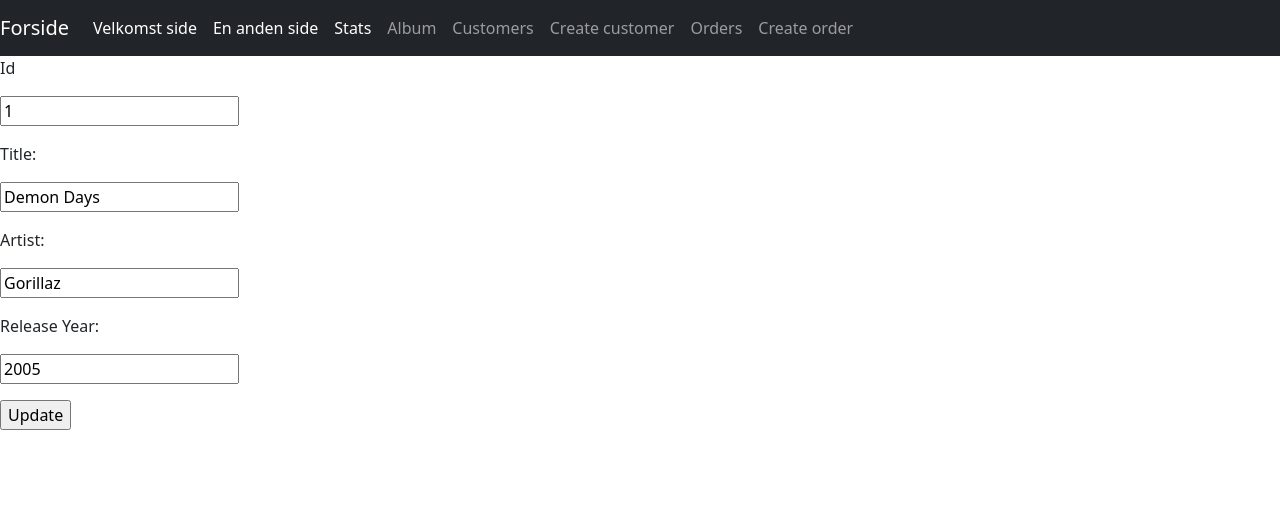
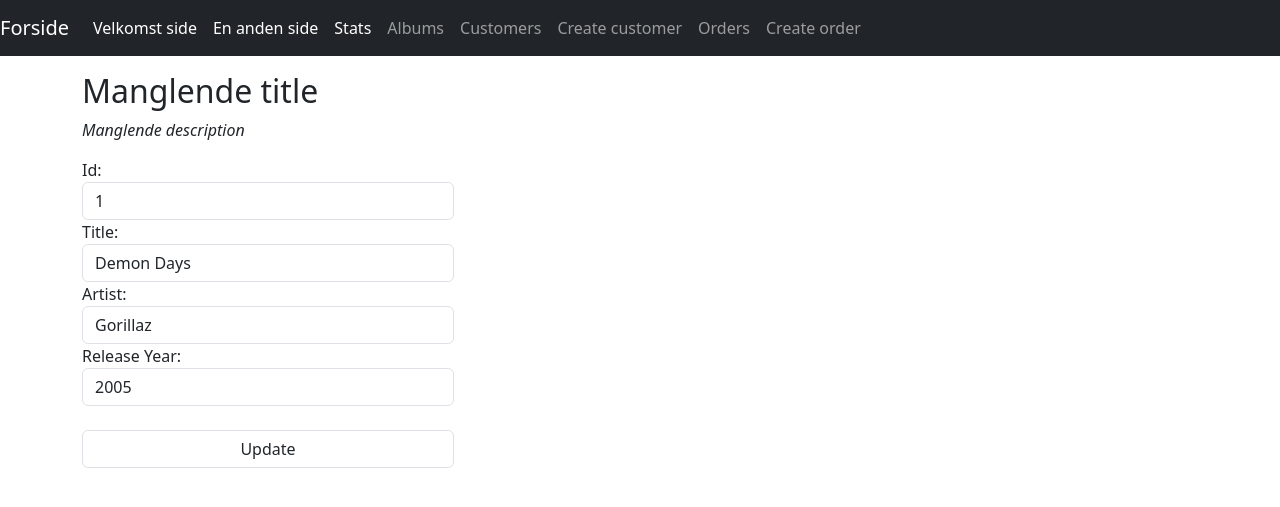
Before and after one commit to frodelindtner/FlaskFirstApp, a Flask app: page /albums/1/edit in a window 1280 px wide. Shown: the top 507 px of the page. Run offline with Flask 3, Linux system fonts and the light colour scheme.

Commit message:
mainly bootstrap html markup

```diff
--- a/app.py
+++ b/app.py
@@ -7,31 +7,31 @@ from services.product_service import ProductService
 
 app = Flask(__name__)
 album_service = Service()
+stat_service = Stat_Service()
+customer_service = CustomerService()
+order_service = OrderService()
+product_service = ProductService()
+
+stat_service.create_some_objects()
 album_service.create_some_objects()
 
-stat_service = Stat_Service()
-stat_service.create_some_objects()
-
-customer_service = CustomerService()
-# has customer data in data
-order_service = OrderService()
-product_service = ProductService()
 
 @app.route('/')
 @app.route('/home')
 def home():
-    return render_template('index.html', title = 'Velkommen!', name = 'Jens Jakob Jensen')
+    return render_template('index.html', title = 'Velkommen!', description = 'Velkommen til denne side', name = 'Jens Jakob Jensen')
 
 @app.route('/about')
 def about():
-    return render_template('about.html', title = 'Om site')
+    return render_template('about.html', title = 'Om site', description = 'Her kan du læse om denne side' )
 
 # --------CUSTOMER-----------------------------------------------------------------
 
 @app.route('/customers')
 def customers():
     customers = customer_service.get_all_customers()
-    return render_template('/customers/customers.html', cus_list = customers)
+    return render_template('/customers/customers.html', title = 'liste over kunder',
+                           description = 'Overblik over kunder klik evt. detaljer', cus_list = customers)
 
 @app.route('/customers/create', methods=['GET', 'POST'])
 def create_customer():
@@ -107,15 +107,20 @@ def create_order():
         return render_template('orders/create-order.html', customers = customers, products = products)
 
 # ------------------------------------------------------------------------------------------------
-@app.route('/albums')
+# @app.route('/albums')
+# def all_albums():
+#     return render_template('albums/albums.html', title = 'Alle albums', description = 'liste visning', albums = album_service.get_all_albums())
+
+@app.route('/alle-albums')
 def all_albums():
-    return render_template('albums.html', title = 'Alle albums', albums = album_service.get_all_albums())
+    return render_template('albums/albums.html', title = 'Alle albums', description = 'liste visning', albums = album_service.get_all_albums())
+
 
 @app.route('/albums/<id>')
 def album_by_entry(id):
     album = album_service.find_album_by_id(int(id))
     if album is not None:
-        return render_template('album-details.html', album = album)
+        return render_template('albums/album-details.html', album = album)
     return '<h1>Intet album kunne findes</h1>'
 
 @app.route('/albums/<id>/edit', methods=['GET', 'POST'])
@@ -129,7 +134,7 @@ def edit_album(id):
             updated_album = album_service.update_album(album)
             return redirect(url_for("album_by_entry", id = updated_album.id))
         else:
-            return render_template('edit-album.html', album = album)
+            return render_template('albums/edit-album.html', album = album)
     else:
         return '<h1>Findes ikke!</h1>'
 
@@ -141,7 +146,7 @@ def delete_album(id):
             album_service.delete_album(album.id)
             return redirect(url_for("all_albums"))
         else:
-            return render_template('delete-album.html', album = album, title='sletning')
+            return render_template('albums/delete-album.html', album = album, title='sletning')
     else:
         return '<h1>Album er allerede slettet</h1>'
 
--- /dev/null
+++ b/templates/albums/edit-album.html
@@ -0,0 +1,19 @@
+{% extends 'layout.html' %}
+{% block content %}
+    <div class="col-4">
+        <form action="#" method="post">
+            <div class="form-group">
+                <label for="id">Id:</label>
+                <input type="number" name="id" id="id" class="form-control" readonly value="{{album.id}}">
+                <label for="title">Title:</label>
+                <input type="text" name="title" id="title" class="form-control" value="{{album.title}}">
+                <label for="artist">Artist:</label>
+                <input type="text" name="artist" id="artist" class="form-control" value="{{album.artist}}">
+                <label for="release_year">Release Year:</label>
+                <input type="text" name="release_year" id="release_year" class="form-control" value="{{album.release_year}}">
+                <label for="title">&nbsp;</label>
+                <input type="submit" class="form-control" value="Update">
+            </div>
+        </form>
+    </div>
+{% endblock %}
--- a/templates/edit-album.html
+++ /dev/null
@@ -1,15 +0,0 @@
-{% extends 'layout.html' %}
-{% block content %}
-    <form action="#" method="post">
-        <p>Id</p>
-        <!-- id is readonly... maybe it shouldn't be an input at all? -->
-        <p><input type="number" name="id" value="{{album.id}}" readonly></p>
-        <p>Title:</p>
-        <p><input type="text" name="title" value="{{album.title}}"></p>
-        <p>Artist:</p>
-        <p><input type="text" name="artist" value="{{album.artist}}"></p>
-        <p>Release Year:</p>
-        <p><input type="number" name="release_year" value="{{album.release_year}}"></p>
-        <p><input type="submit" value="Update"></p>
-    </form>
-{% endblock %}
--- a/templates/layout.html
+++ b/templates/layout.html
@@ -1,12 +1,13 @@
 <!DOCTYPE html>
 <html>
     <head>
-        {% if title %} <!-- JINJA2 -->
+        {% if title %}
             <title>{{title}}</title>
-        {% else %}
+        {% else%}
             <title>Manglende title</title>
         {% endif %}
         <link rel="stylesheet" href="/static/style.css">
+        <!-- Esternal stylesheet -->
         <link rel="stylesheet" href="https://cdn.jsdelivr.net/npm/bootstrap@5.3.8/dist/css/bootstrap.min.css">
     </head>
     <body>
@@ -16,14 +17,28 @@
                 <a class="nav-item nav-link active" href="/home">Velkomst side</a>
                 <a class="nav-item nav-link active" href="/about">En anden side</a>
                 <a class="nav-item nav-link active" href="/stats">Stats</a>
-                <a class="nav-item nav-link" href="/albums">Album</a>
+                <a class="nav-item nav-link" href="/alle-albums">Albums</a>
                 <a class="nav-item nav-link" href="/customers">Customers</a>
                 <a class="nav-item nav-link" href="/customers/create">Create customer</a>
                 <a class="nav-item nav-link" href="/orders">Orders</a>
                 <a class="nav-item nav-link" href="/orders/create">Create order</a>
             </div>
         </nav>
-        {% block content %}
-        {% endblock %}
+        <div class="container">
+            <p>
+                {% if title %}
+                    <h2>{{title}}</h2>
+                {% else%}
+                    <h2>Manglende title</h2>
+                {% endif %}
+                {% if description %}
+                    <i>{{description}}</i>
+                {% else%}
+                    <i>Manglende description</i>
+                {% endif %}
+            </p>
+            {% block content %}
+            {% endblock %}
+        </div>
     </body>
 </html>
```
Also changed, not shown: templates/albums.html (deleted, +0 -13 lines), templates/albums/albums.html (added, +23 -0 lines), templates/customers/customers.html (+16 -7 lines), templates/orders/orders.html (+24 -11 lines), templates/albums/album-details.html (renamed from templates/album-details.html), templates/albums/create-album.html (renamed from templates/create-album.html), templates/albums/delete-album.html (renamed from templates/delete-album.html).
